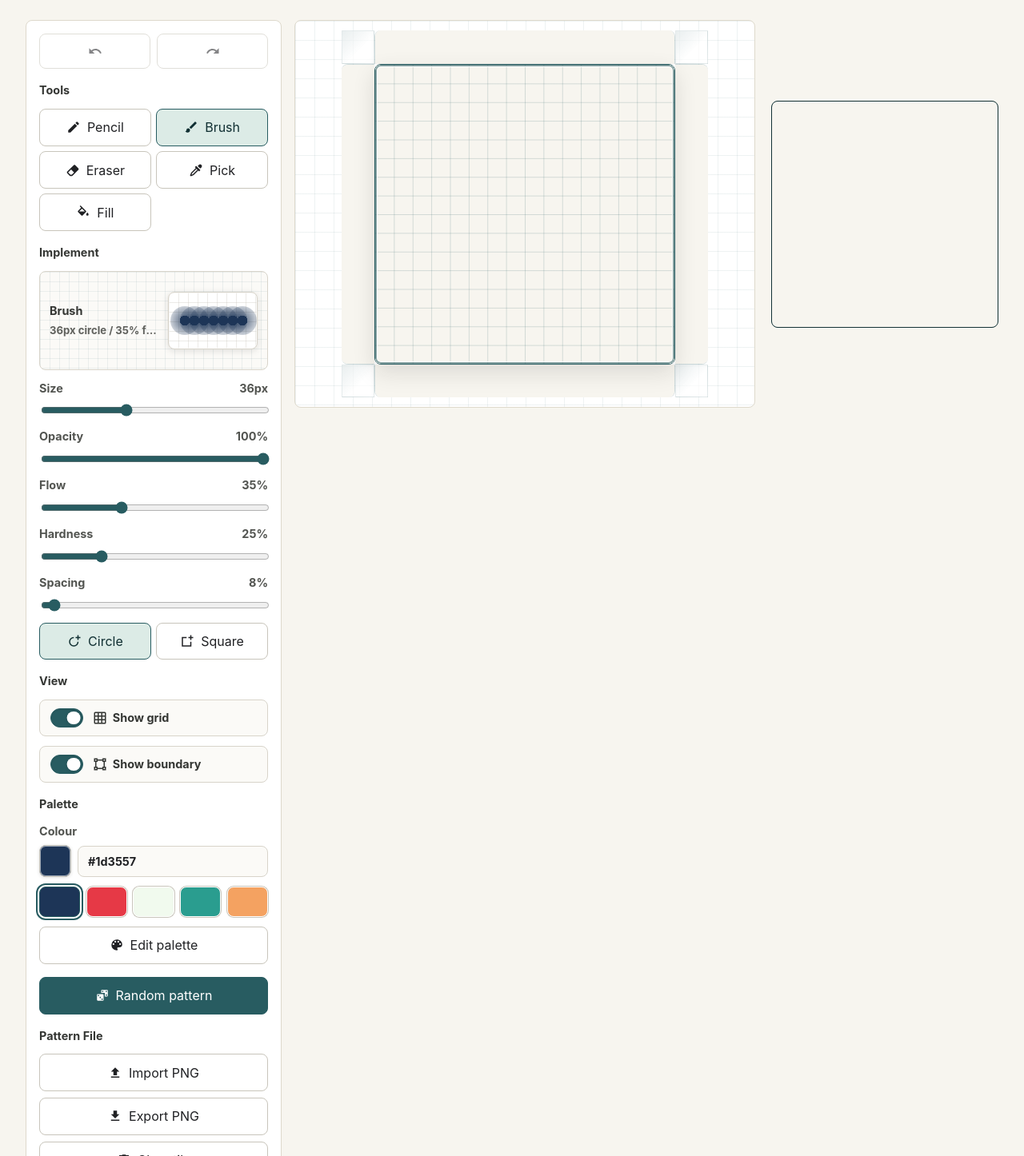
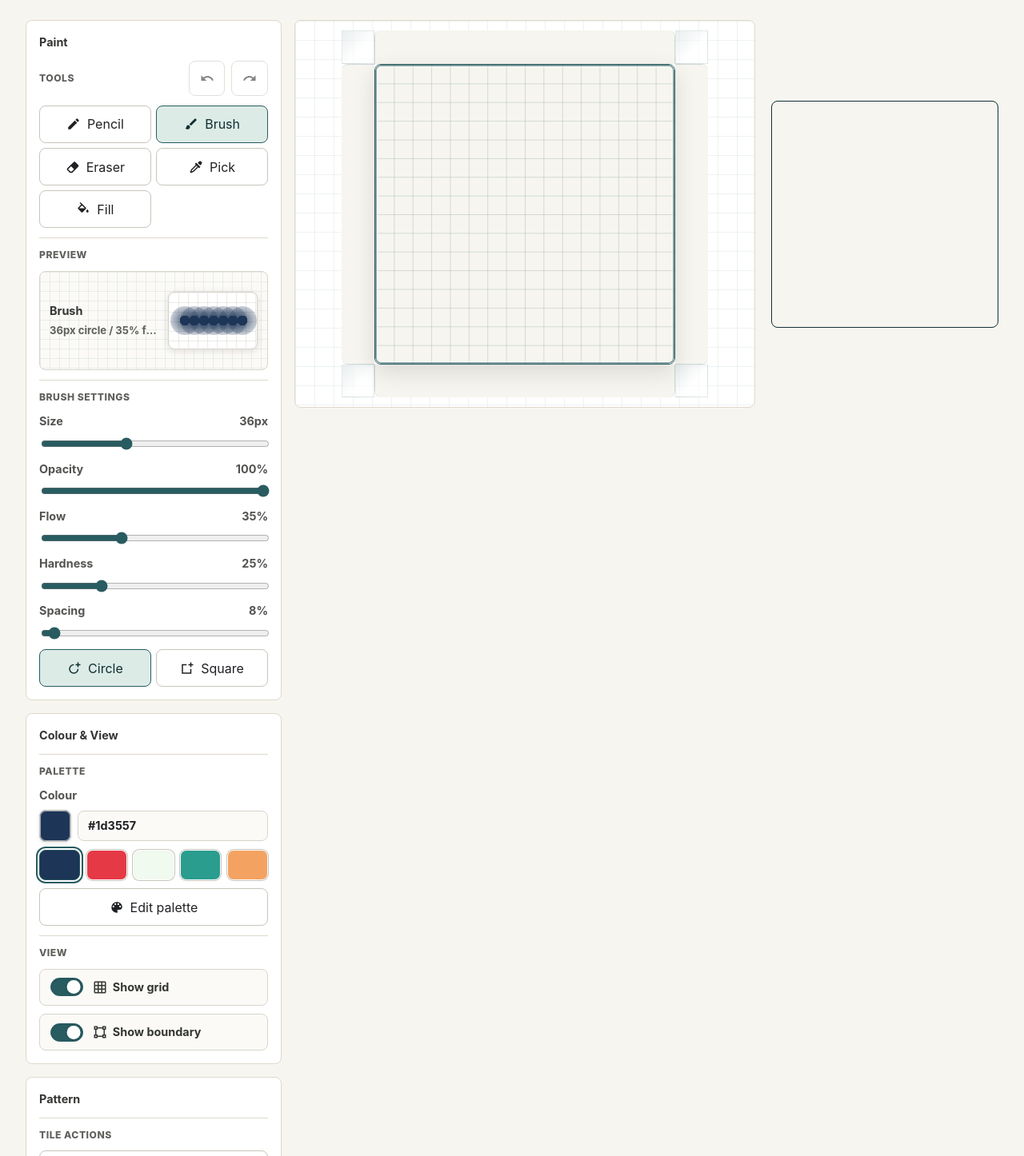
Before and after one commit to manix84/magiceyelab, a React (Vite) app: page /pattern-maker in a window 1280 px wide. Shown: the part 304-1750 px from the top of the page at 80% size. Built offline with nearby package versions, Linux system fonts and the light colour scheme.

Commit message:
feat(pattern-maker): enhance tool panel layout and styling for improved usability

```diff
--- a/package.json
+++ b/package.json
@@ -1,6 +1,6 @@
 {
   "name": "magiceyelab",
-  "version": "4.13.0",
+  "version": "4.14.0",
   "private": true,
   "type": "module",
   "scripts": {
--- a/src/features/pattern-maker/PatternMakerPage.module.scss
+++ b/src/features/pattern-maker/PatternMakerPage.module.scss
@@ -10,6 +10,40 @@
 
 .toolPanel {
   @include mixins.tool-panel;
+  border: 0;
+  padding: 0;
+  background: transparent;
+
+  > section {
+    border: 1px solid var(--color-border-soft);
+    border-radius: 8px;
+    padding: 1rem;
+    background: var(--color-surface);
+  }
+}
+
+.panelHeader,
+.panelBlock {
+  display: grid;
+  gap: 0.65rem;
+}
+
+.panelHeader {
+  grid-template-columns: minmax(0, 1fr) auto;
+  align-items: center;
+}
+
+.panelBlock {
+  border-top: 1px solid var(--color-border-soft);
+  padding-top: 0.75rem;
+}
+
+.panelSubheading {
+  color: var(--color-muted);
+  font-size: 0.76rem;
+  font-weight: 800;
+  letter-spacing: 0.04em;
+  text-transform: uppercase;
 }
 
 .segmentedControl {
--- a/src/features/pattern-maker/PatternMakerPage.tsx
+++ b/src/features/pattern-maker/PatternMakerPage.tsx
@@ -1343,6 +1343,9 @@ export function PatternMakerPage() {
 
       <div className={styles.workspaceGrid}>
         <aside className={styles.toolPanel} aria-label="Pattern maker controls">
+          <FieldGroup title="Paint">
+            <div className={styles.panelHeader}>
+              <span className={styles.panelSubheading}>Tools</span>
               <div className={styles.iconRow} aria-label="Pattern history">
                 <button type="button" aria-label="Undo" disabled={!canUndo} onClick={handleUndo}>
                   <MdiIcon path={mdiUndo} />
@@ -1351,8 +1354,7 @@ export function PatternMakerPage() {
                   <MdiIcon path={mdiRedo} />
                 </button>
               </div>
-
-          <FieldGroup title="Tools">
+            </div>
             <div className={styles.segmentedControl} aria-label="Pattern tool">
               <button
                 type="button"
@@ -1395,9 +1397,9 @@ export function PatternMakerPage() {
                 Fill
               </button>
             </div>
-          </FieldGroup>
-
-          <FieldGroup title="Implement">
+
+            <div className={styles.panelBlock}>
+              <span className={styles.panelSubheading}>Preview</span>
               <div
                 className={styles.implementDemo}
                 aria-label={`${selectedTool} implement preview`}
@@ -1434,7 +1436,13 @@ export function PatternMakerPage() {
                   ) : null}
                 </span>
               </div>
+            </div>
+
             {usesBrushStamp ? (
+              <div className={styles.panelBlock}>
+                <span className={styles.panelSubheading}>
+                  {selectedTool === "pencil" ? "Pencil Settings" : `${implementControlLabel} Settings`}
+                </span>
                 <label className={styles.rangeField}>
                   <span className={styles.rangeLabel}>
                     <span>Size</span>
@@ -1453,7 +1461,6 @@ export function PatternMakerPage() {
                     onChange={(event) => setBrushSize(Number(event.target.value))}
                   />
                 </label>
-            ) : null}
                 {usesSoftBrushControls ? (
                   <>
                     <label className={styles.rangeField}>
@@ -1534,8 +1541,12 @@ export function PatternMakerPage() {
                     </button>
                   </div>
                 ) : null}
+              </div>
+            ) : null}
+
             {usesFillControls ? (
-              <>
+              <div className={styles.panelBlock}>
+                <span className={styles.panelSubheading}>Fill Settings</span>
                 <div className={styles.shapeControl} aria-label="Fill mode">
                   <button
                     type="button"
@@ -1568,14 +1579,78 @@ export function PatternMakerPage() {
                     onChange={(event) => setFillTolerance(Number(event.target.value))}
                   />
                 </label>
-              </>
+              </div>
             ) : null}
+
             {selectedTool === "eyedropper" ? (
+              <div className={styles.panelBlock}>
                 <p className={styles.transferMessage}>Click the tile to sample a colour.</p>
+              </div>
             ) : null}
           </FieldGroup>
 
-          <FieldGroup title="View">
+          <FieldGroup title="Colour & View">
+            {usesPaletteControls ? (
+              <div className={styles.panelBlock}>
+                <span className={styles.panelSubheading}>Palette</span>
+                <label className={styles.colorField}>
+                  <span>Colour</span>
+                  <span className={styles.colorInputGroup}>
+                    <span
+                      className={styles.currentColor}
+                      style={{ backgroundColor: selectedColor }}
+                      aria-hidden="true"
+                    />
+                    <input
+                      type="text"
+                      aria-label="Current colour hex"
+                      value={colorInputValue}
+                      onChange={(event) => {
+                        setColorInputValue(event.target.value);
+
+                        if (normaliseHexColor(event.target.value)) {
+                          selectColor(event.target.value);
+                        }
+                      }}
+                      onBlur={() => setColorInputValue(selectedColor)}
+                    />
+                  </span>
+                </label>
+                <div className={styles.paletteRow}>
+                  {palette.map((color) => (
+                    <button
+                      key={color}
+                      type="button"
+                      aria-label={`Select ${color}`}
+                      aria-pressed={selectedColor === color}
+                      onClick={() => selectColor(color)}
+                      style={{ backgroundColor: color }}
+                    />
+                  ))}
+                </div>
+                {recentColors.length > 0 ? (
+                  <div className={styles.paletteRow} aria-label="Recent colours">
+                    {recentColors.map((color) => (
+                      <button
+                        key={color}
+                        type="button"
+                        aria-label={`Select recent ${color}`}
+                        aria-pressed={selectedColor === color}
+                        onClick={() => selectColor(color)}
+                        style={{ backgroundColor: color }}
+                      />
+                    ))}
+                  </div>
+                ) : null}
+                <button type="button">
+                  <MdiIcon path={mdiPalette} />
+                  Edit palette
+                </button>
+              </div>
+            ) : null}
+
+            <div className={styles.panelBlock}>
+              <span className={styles.panelSubheading}>View</span>
               <label className={styles.toggleField}>
                 <input
                   type="checkbox"
@@ -1600,73 +1675,17 @@ export function PatternMakerPage() {
                   Show boundary
                 </span>
               </label>
+            </div>
           </FieldGroup>
 
-          {usesPaletteControls ? (
-            <FieldGroup title="Palette">
-              <label className={styles.colorField}>
-                <span>Colour</span>
-                <span className={styles.colorInputGroup}>
-                  <span
-                    className={styles.currentColor}
-                    style={{ backgroundColor: selectedColor }}
-                    aria-hidden="true"
-                  />
-                  <input
-                    type="text"
-                    aria-label="Current colour hex"
-                    value={colorInputValue}
-                    onChange={(event) => {
-                      setColorInputValue(event.target.value);
-
-                      if (normaliseHexColor(event.target.value)) {
-                        selectColor(event.target.value);
-                      }
-                    }}
-                    onBlur={() => setColorInputValue(selectedColor)}
-                  />
-                </span>
-              </label>
-              <div className={styles.paletteRow}>
-                {palette.map((color) => (
-                  <button
-                    key={color}
-                    type="button"
-                    aria-label={`Select ${color}`}
-                    aria-pressed={selectedColor === color}
-                    onClick={() => selectColor(color)}
-                    style={{ backgroundColor: color }}
-                  />
-                ))}
-              </div>
-              {recentColors.length > 0 ? (
-                <div className={styles.paletteRow} aria-label="Recent colours">
-                  {recentColors.map((color) => (
-                    <button
-                      key={color}
-                      type="button"
-                      aria-label={`Select recent ${color}`}
-                      aria-pressed={selectedColor === color}
-                      onClick={() => selectColor(color)}
-                      style={{ backgroundColor: color }}
-                    />
-                  ))}
-                </div>
-              ) : null}
-              <button type="button">
-                <MdiIcon path={mdiPalette} />
-                Edit palette
-              </button>
-            </FieldGroup>
-          ) : null}
-
-          <button className={styles.primaryAction} type="button" onClick={handleRandomPattern}>
+          <FieldGroup title="Pattern">
+            <div className={styles.panelBlock}>
+              <span className={styles.panelSubheading}>Tile Actions</span>
+              <div className={styles.actionStack}>
+                <button type="button" onClick={handleRandomPattern}>
                   <MdiIcon path={mdiDiceMultiple} />
                   Random pattern
                 </button>
-
-          <FieldGroup title="Pattern File">
-            <div className={styles.actionStack}>
                 <input
                   ref={importInputRef}
                   className={styles.hiddenInput}
@@ -1687,9 +1706,10 @@ export function PatternMakerPage() {
                   Clear tile
                 </button>
               </div>
-          </FieldGroup>
-
-          <FieldGroup title="Generator">
+            </div>
+
+            <div className={styles.panelBlock}>
+              <span className={styles.panelSubheading}>Generator</span>
               <div className={styles.actionStack}>
                 <button type="button" onClick={handleLoadGeneratorPattern}>
                   <MdiIcon path={mdiImageEdit} />
@@ -1703,7 +1723,9 @@ export function PatternMakerPage() {
               {transferMessage ? (
                 <p className={styles.transferMessage}>{transferMessage}</p>
               ) : null}
+            </div>
           </FieldGroup>
+
         </aside>
 
         <section
```
Also changed, not shown: 1 other file (tests, documents, lock files or other folders). Lines whose indentation alone changed are shown as unchanged.
